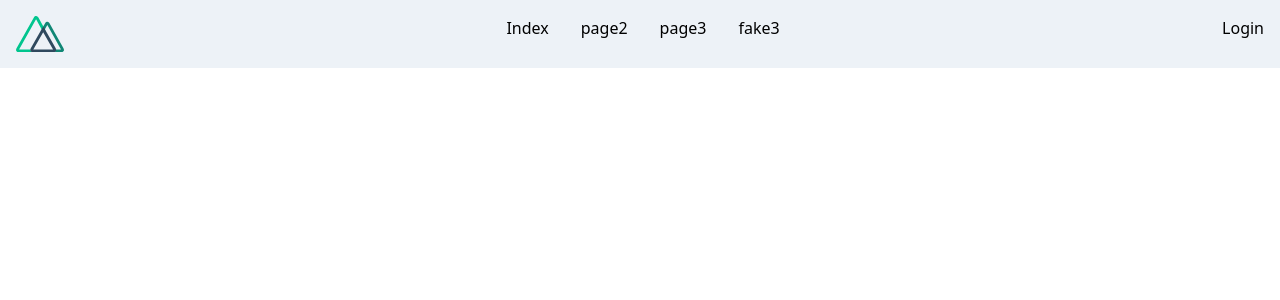
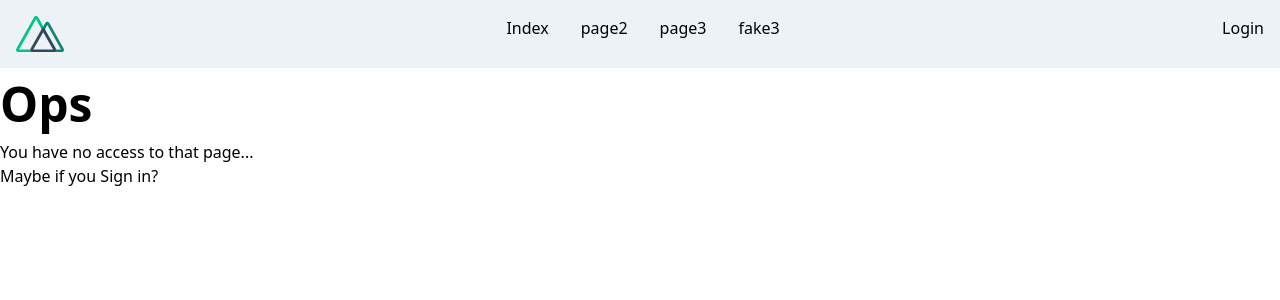
Before and after one commit to educkf/azure-static, a Nuxt app: page /no-permission in a window 1280 px wide. Shown: the top 300 px of the page. Built offline with nearby package versions, Linux system fonts and the light colour scheme; no server answers.

Commit message:
feat: better no-access page

```diff
--- /dev/null
+++ b/pages/no-permission.vue
@@ -0,0 +1,19 @@
+<template>
+  <div class="container mx-auto">
+    <h1 class="text-5xl font-bold title">
+      Ops
+    </h1>
+	<p>You have no access to that page...</p>
+	<p v-if="!user">Maybe if you <a href="/login">Sign in</a>?</p>
+  </div>
+</template>
+
+<script>
+export default {
+	computed: {
+		user() {
+			return this.$store.state.user;
+		}
+	}
+}
+</script>
--- a/static/routes.json
+++ b/static/routes.json
@@ -28,12 +28,12 @@
     },
     {
       "errorType": "Unauthorized_MissingRoles",
-      "serve": "/login",
+      "serve": "/no-permission",
       "statusCode": 302
     },
     {
       "errorType": "Unauthenticated",
-      "serve": "/login",
+      "serve": "/no-permission",
       "statusCode": 302
     }
   ]
```
